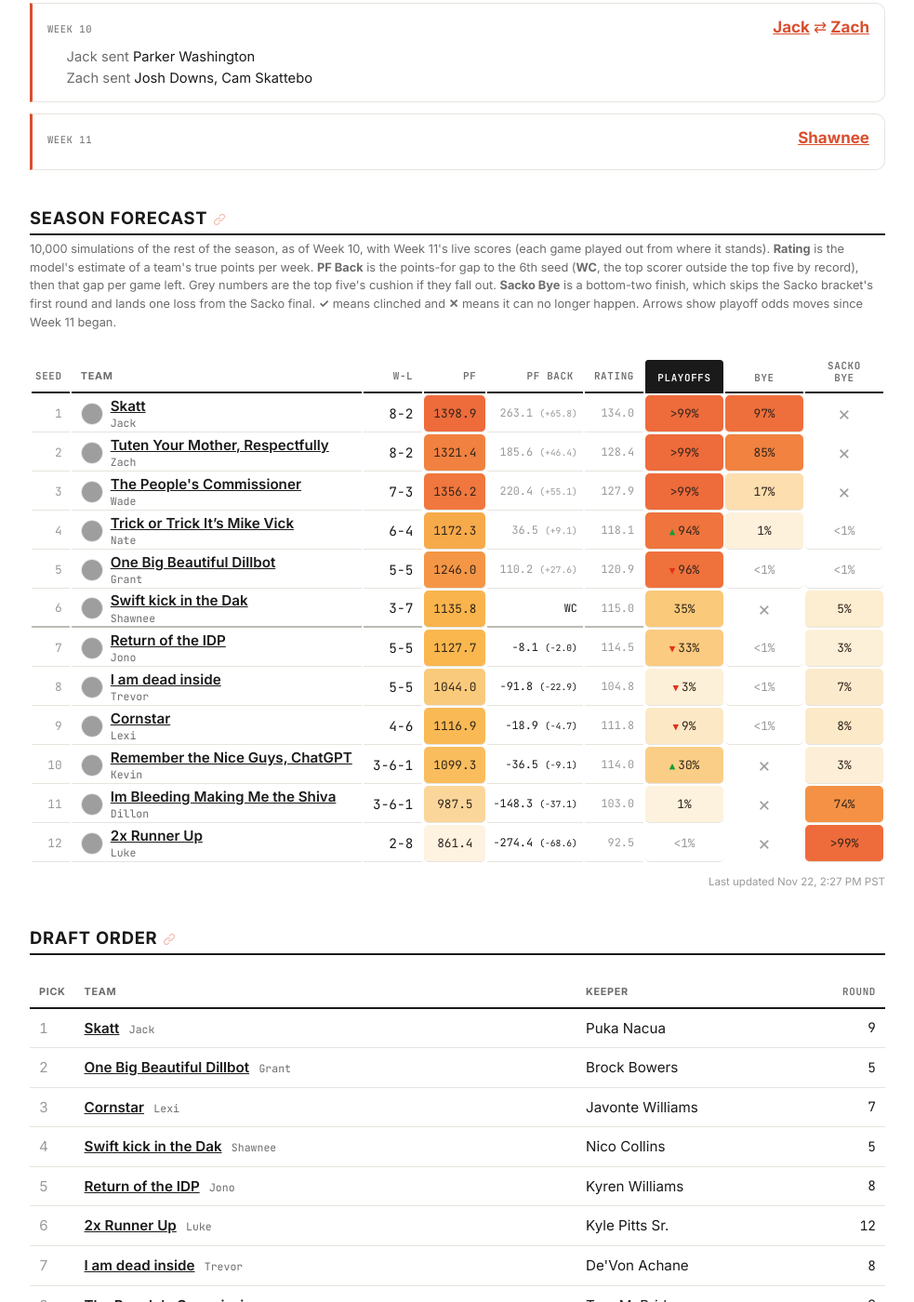
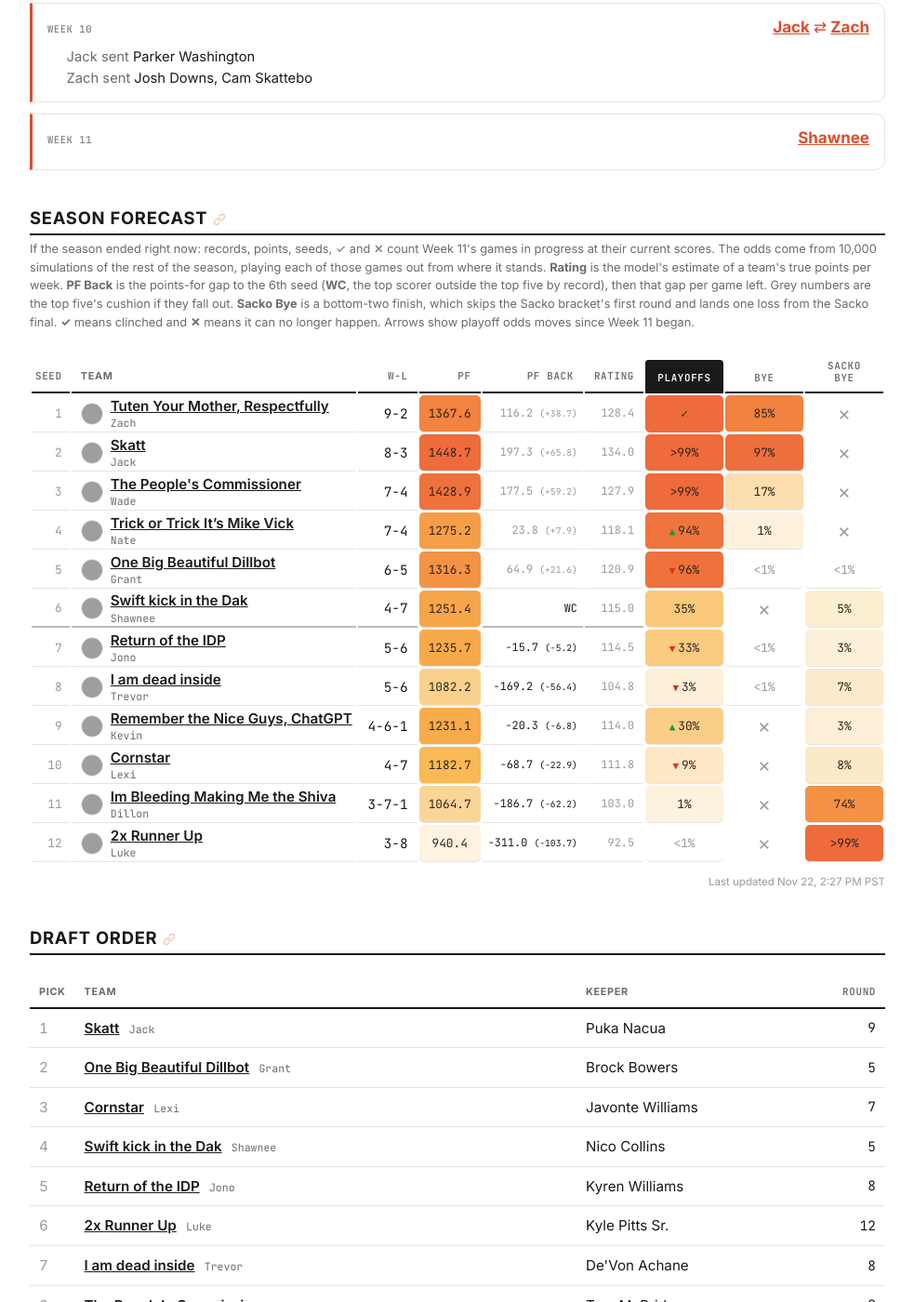
Before and after one commit to dillondrenzek/no-love-in-the-league, a Jekyll site: the page built from docs/seasons/2026.md, in a window 1280 px wide and 1400 px high, scrolled down 2074 px. Shown: the whole window at 93% size, without its empty margins (148-1131 px from the left). Built offline with Jekyll 4.4.1, drawn with Linux system fonts in a browser that asks for light colours; grey boxes are pictures that could not be loaded.

Commit message:
show the forecast (#98)

```diff
--- a/docs/_data/odds.yml
+++ b/docs/_data/odds.yml
@@ -1,15 +1,53 @@
 2026:
   as_of_week: 10
   live_week: 11
+  now_week: 11
   updated_at: Nov 22, 2:27 PM PST
   sims: 10000
   rows:
+  - fid: zachzoske
+    team: Tuten Your Mother, Respectfully
+    owner: Zach
+    logo: https://www.thedrawplay.com/wp-content/uploads/2021/08/Dolphins-3.png
+    record: 9-2
+    pf: '1367.6'
+    pf_color: '#f28341'
+    rating: 128.4
+    proj_wins: 10.7
+    cells:
+      sacko_bye:
+        text: ✕
+        title: Can't finish in the bottom two
+        color: '#ffffff'
+        dim: true
+        eliminated: true
+      playoffs:
+        text: ✓
+        title: Clinched
+        color: '#ee6b3b'
+        dim: false
+        clinched: true
+        trend: null
+      bye:
+        text: 85%
+        color: '#f18240'
+        dim: false
+    wc_gap:
+      text: 116.2 (+38.7)
+      total: '116.2'
+      ppg: (+38.7)
+      title: 'Top five by record. If it drops out: 116.2 PF ahead of the 6th seed
+        with 3 games left'
+      dim: true
+      gap: -38.7
+      pf_gap: -116.2
+    seed: 1
   - fid: jackperkins74
     team: Skatt
     owner: Jack
     logo: https://g.espncdn.com/lm-static/logo-packs/ffl/BoneHeads-ToddDetwiler/BoneHeads-07a.svg
-    record: 8-2
-    pf: '1398.9'
+    record: 8-3
+    pf: '1448.7'
     pf_color: '#ee6b3b'
     rating: 134.0
     proj_wins: 11.1
@@ -30,57 +68,22 @@
         color: '#ef6f3c'
         dim: false
     wc_gap:
-      text: 263.1 (+65.8)
-      total: '263.1'
+      text: 197.3 (+65.8)
+      total: '197.3'
       ppg: (+65.8)
-      title: 'Top five by record. If it drops out: 263.1 PF ahead of the 6th seed
-        with 4 games left'
+      title: 'Top five by record. If it drops out: 197.3 PF ahead of the 6th seed
+        with 3 games left'
       dim: true
       gap: -65.8
-      pf_gap: -263.1
-    seed: 1
-  - fid: zachzoske
-    team: Tuten Your Mother, Respectfully
-    owner: Zach
-    logo: https://www.thedrawplay.com/wp-content/uploads/2021/08/Dolphins-3.png
-    record: 8-2
-    pf: '1321.4'
-    pf_color: '#f18140'
-    rating: 128.4
-    proj_wins: 10.7
-    cells:
-      sacko_bye:
-        text: ✕
-        title: Can't finish in the bottom two
-        color: '#ffffff'
-        dim: true
-        eliminated: true
-      playoffs:
-        text: '>99%'
-        color: '#ee6b3b'
-        dim: false
-        trend: null
-      bye:
-        text: 85%
-        color: '#f18240'
-        dim: false
-    wc_gap:
-      text: 185.6 (+46.4)
-      total: '185.6'
-      ppg: (+46.4)
-      title: 'Top five by record. If it drops out: 185.6 PF ahead of the 6th seed
-        with 4 games left'
-      dim: true
-      gap: -46.4
-      pf_gap: -185.6
+      pf_gap: -197.3
     seed: 2
   - fid: sturmanator15
     team: The People's Commissioner
     owner: Wade
     logo: https://g.espncdn.com/lm-static/logo-packs/core/DIS_Avengers_EndGame/DIS_Avengers_EndGame_Thanos.svg
-    record: 7-3
-    pf: '1356.2'
-    pf_color: '#f0773e'
+    record: 7-4
+    pf: '1428.9'
+    pf_color: '#ef713c'
     rating: 127.9
     proj_wins: 9.3
     cells:
@@ -100,29 +103,31 @@
         color: '#fcdeaf'
         dim: false
     wc_gap:
-      text: 220.4 (+55.1)
-      total: '220.4'
-      ppg: (+55.1)
-      title: 'Top five by record. If it drops out: 220.4 PF ahead of the 6th seed
-        with 4 games left'
+      text: 177.5 (+59.2)
+      total: '177.5'
+      ppg: (+59.2)
+      title: 'Top five by record. If it drops out: 177.5 PF ahead of the 6th seed
+        with 3 games left'
       dim: true
-      gap: -55.1
-      pf_gap: -220.4
+      gap: -59.2
+      pf_gap: -177.5
     seed: 3
   - fid: whowonthelastsuperbowl
     team: Trick or Trick It’s Mike Vick
     owner: Nate
     logo: http://orig09.deviantart.net/9f0a/f/2009/034/b/b/michael_vick__pokemon_trainer_by_o12t14a86.jpg
-    record: 6-4
-    pf: '1172.3'
-    pf_color: '#f7aa4a'
+    record: 7-4
+    pf: '1275.2'
+    pf_color: '#f69e47'
     rating: 118.1
     proj_wins: 8.3
     cells:
       sacko_bye:
-        text: <1%
+        text: ✕
+        title: Can't finish in the bottom two
         color: '#ffffff'
         dim: true
+        eliminated: true
       playoffs:
         text: 94%
         color: '#ef743d'
@@ -135,22 +140,22 @@
         color: '#fdf1dc'
         dim: false
     wc_gap:
-      text: 36.5 (+9.1)
-      total: '36.5'
-      ppg: (+9.1)
-      title: 'Top five by record. If it drops out: 36.5 PF ahead of the 6th seed with
-        4 games left'
+      text: 23.8 (+7.9)
+      total: '23.8'
+      ppg: (+7.9)
+      title: 'Top five by record. If it drops out: 23.8 PF ahead of the 6th seed with
+        3 games left'
       dim: true
-      gap: -9.1
-      pf_gap: -36.5
+      gap: -7.9
+      pf_gap: -23.8
     seed: 4
   - fid: gganoom
     team: One Big Beautiful Dillbot
     owner: Grant
     logo: https://g.espncdn.com/lm-static/logo-packs/ffl/SmackTalk-LeoEspinosa/u_mad_bro-09.svg
-    record: 5-5
-    pf: '1246.0'
-    pf_color: '#f49645'
+    record: 6-5
+    pf: '1316.3'
+    pf_color: '#f49244'
     rating: 120.9
     proj_wins: 7.4
     cells:
@@ -170,22 +175,22 @@
         color: '#ffffff'
         dim: true
     wc_gap:
-      text: 110.2 (+27.6)
-      total: '110.2'
-      ppg: (+27.6)
-      title: 'Top five by record. If it drops out: 110.2 PF ahead of the 6th seed
-        with 4 games left'
+      text: 64.9 (+21.6)
+      total: '64.9'
+      ppg: (+21.6)
+      title: 'Top five by record. If it drops out: 64.9 PF ahead of the 6th seed with
+        3 games left'
       dim: true
-      gap: -27.6
-      pf_gap: -110.2
+      gap: -21.6
+      pf_gap: -64.9
     seed: 5
   - fid: shawne2520997
     team: Swift kick in the Dak
     owner: Shawnee
     logo: https://g.espncdn.com/lm-static/logo-packs/ffl/Talent-ChipWass/talent-russini_2.svg
-    record: 3-7
-    pf: '1135.8'
-    pf_color: '#f9b44d'
+    record: 4-7
+    pf: '1251.4'
+    pf_color: '#f7a549'
     rating: 115.0
     proj_wins: 5.9
     cells:
@@ -215,9 +220,9 @@
     team: Return of the IDP
     owner: Jono
     logo: http://a.espncdn.com/photo/2012/0907/simmons_iliustration_g_mp_640.jpg
-    record: 5-5
-    pf: '1127.7'
-    pf_color: '#f9b74e'
+    record: 5-6
+    pf: '1235.7'
+    pf_color: '#f7aa4a'
     rating: 114.5
     proj_wins: 6.4
     cells:
@@ -237,21 +242,21 @@
         color: '#ffffff'
         dim: true
     wc_gap:
-      text: −8.1 (−2.0)
-      total: −8.1
-      ppg: (−2.0)
-      title: 8.1 PF behind the 6th seed with 4 games left
+      text: −15.7 (−5.2)
+      total: −15.7
+      ppg: (−5.2)
+      title: 15.7 PF behind the 6th seed with 3 games left
       dim: false
-      gap: 2.0
-      pf_gap: 8.1
+      gap: 5.2
+      pf_gap: 15.7
     seed: 7
   - fid: purpsworth
     team: I am dead inside
     owner: Trevor
     logo: https://i.pinimg.com/564x/0b/e6/03/0be603a7f804d6d4b34b6f09510859ce.jpg
-    record: 5-5
-    pf: '1044.0'
-    pf_color: '#faca7c'
+    record: 5-6
+    pf: '1082.2'
+    pf_color: '#fbd18e'
     rating: 104.8
     proj_wins: 5.9
     cells:
@@ -271,55 +276,21 @@
         color: '#ffffff'
         dim: true
     wc_gap:
-      text: −91.8 (−22.9)
-      total: −91.8
-      ppg: (−22.9)
-      title: 91.8 PF behind the 6th seed with 4 games left
+      text: −169.2 (−56.4)
+      total: −169.2
+      ppg: (−56.4)
+      title: 169.2 PF behind the 6th seed with 3 games left
       dim: false
-      gap: 22.9
-      pf_gap: 91.8
+      gap: 56.4
+      pf_gap: 169.2
     seed: 8
-  - fid: alexandra
-    team: Cornstar
-    owner: Lexi
-    logo: https://g.espncdn.com/lm-static/logo-packs/ffl/MickeyAndDonald-Disney/Disney-03.svg
-    record: 4-6
-    pf: '1116.9'
-    pf_color: '#f9b954'
-    rating: 111.8
-    proj_wins: 6.0
-    cells:
-      sacko_bye:
-        text: 8%
-        color: '#fce9c8'
-        dim: false
-      playoffs:
-        text: 9%
-        color: '#fce8c5'
-        dim: false
-        trend:
-          dir: down
-          text: ▼11
-      bye:
-        text: <1%
-        color: '#ffffff'
-        dim: true
-    wc_gap:
-      text: −18.9 (−4.7)
-      total: −18.9
-      ppg: (−4.7)
-      title: 18.9 PF behind the 6th seed with 4 games left
-      dim: false
-      gap: 4.7
-      pf_gap: 18.9
-    seed: 9
   - fid: kevbots22
     team: Remember the Nice Guys, ChatGPT
     owner: Kevin
     logo: http://news.images.itv.com/image/file/662476/stream_img.jpg
-    record: 3-6-1
-    pf: '1099.3'
-    pf_color: '#f9bd5e'
+    record: 4-6-1
+    pf: '1231.1'
+    pf_color: '#f7ab4a'
     rating: 114.0
     proj_wins: 5.9
     cells:
@@ -341,21 +312,57 @@
         dim: true
         eliminated: true
     wc_gap:
-      text: −36.5 (−9.1)
-      total: −36.5
-      ppg: (−9.1)
-      title: 36.5 PF behind the 6th seed with 4 games left
+      text: −20.3 (−6.8)
+      total: −20.3
+      ppg: (−6.8)
+      title: 20.3 PF behind the 6th seed with 3 games left
       dim: false
-      gap: 9.1
-      pf_gap: 36.5
+      gap: 6.8
+      pf_gap: 20.3
+    seed: 9
+  - fid: alexandra
+    team: Cornstar
+    owner: Lexi
+    logo: https://g.espncdn.com/lm-static/logo-packs/ffl/MickeyAndDonald-Disney/Disney-03.svg
+    record: 4-7
+    pf: '1182.7'
+    pf_color: '#f9b954'
+    rating: 111.8
+    proj_wins: 6.0
+    cells:
+      sacko_bye:
+        text: 8%
+        color: '#fce9c8'
+        dim: false
+      playoffs:
+        text: 9%
+        color: '#fce8c5'
+        dim: false
+        trend:
+          dir: down
+          text: ▼11
+      bye:
+        text: ✕
+        title: Can't finish in the top two
+        color: '#ffffff'
+        dim: true
+        eliminated: true
+    wc_gap:
+      text: −68.7 (−22.9)
+      total: −68.7
+      ppg: (−22.9)
+      title: 68.7 PF behind the 6th seed with 3 games left
+      dim: false
+      gap: 22.9
+      pf_gap: 68.7
     seed: 10
   - fid: theoceanpulse
     team: Im Bleeding Making Me the Shiva
     owner: Dillon
     logo: https://mystique-api.fantasy.espn.com/apis/v1/domains/lm/images/7062ab60-dd9b-11f1-8902-81b7ea60f4aa
-    record: 3-6-1
-    pf: '987.5'
-    pf_color: '#fbd69b'
+    record: 3-7-1
+    pf: '1064.7'
+    pf_color: '#fbd598'
     rating: 103.0
     proj_wins: 4.4
     cells:
@@ -375,20 +382,20 @@
         dim: true
         eliminated: true
     wc_gap:
-      text: −148.3 (−37.1)
-      total: −148.3
-      ppg: (−37.1)
-      title: 148.3 PF behind the 6th seed with 4 games left
+      text: −186.7 (−62.2)
+      total: −186.7
+      ppg: (−62.2)
+      title: 186.7 PF behind the 6th seed with 3 games left
       dim: false
-      gap: 37.1
-      pf_gap: 148.3
+      gap: 62.2
+      pf_gap: 186.7
     seed: 11
   - fid: lukstein
     team: 2x Runner Up
     owner: Luke
     logo: https://g.espncdn.com/s/ffllm/logos/TeamMascots-RobbHarskamp/Team_Mascots-08.svg
-    record: 2-8
-    pf: '861.4'
+    record: 3-8
+    pf: '940.4'
     pf_color: '#fdf3e0'
     rating: 92.5
     proj_wins: 2.6
@@ -409,13 +416,13 @@
         dim: true
         eliminated: true
     wc_gap:
-      text: −274.4 (−68.6)
-      total: −274.4
-      ppg: (−68.6)
-      title: 274.4 PF behind the 6th seed with 4 games left
+      text: −311.0 (−103.7)
+      total: −311.0
+      ppg: (−103.7)
+      title: 311.0 PF behind the 6th seed with 3 games left
       dim: false
-      gap: 68.6
-      pf_gap: 274.4
+      gap: 103.7
+      pf_gap: 311.0
     seed: 12
   settled_rows:
   - fid: jackperkins74
--- a/docs/_includes/sections/season/forecast.html
+++ b/docs/_includes/sections/season/forecast.html
@@ -20,7 +20,7 @@ page) don't carry it, so they show just Playoffs and Bye. {%- endcomment -%}
 {%- endif -%}
 <section class="season-section" id="forecast">
 <h2>{{ include.title | default: "Season Forecast" }}</h2>
-<p class="forecast__note">{{ f.sims | divided_by: 1000 }},000 simulations of the rest of the season, as of Week {{ f.as_of_week }}{% if f.live_week %}, with Week {{ f.live_week }}'s live scores (each game played out from where it stands){% endif %}. <strong>Rating</strong> is the model's estimate of a team's true points per week. {% if show_gap %}<strong>PF Back</strong> is the points-for gap to the 6th seed (<strong>WC</strong>, the top scorer outside the top five by record), then that gap per game left. Grey numbers are the top five's cushion if they fall out. {% endif %}{% if show_sacko_bye %}<strong>Sacko Bye</strong> is a bottom-two finish, which skips the Sacko bracket's first round and lands one loss from the Sacko final. {% endif %}<strong>✓</strong> means clinched and <strong>✕</strong> means it can no longer happen. Arrows show playoff odds moves since {% if include.frozen %}the week before{% elsif f.live_week %}Week {{ f.live_week }} began{% else %}last week{% endif %}.{% if include.frozen %} Frozen as it stood at the time.{% endif %}</p>
+<p class="forecast__note">{% if f.now_week %}If the season ended right now: records, points, seeds, ✓ and ✕ count Week {{ f.now_week }}'s games in progress at their current scores. The odds come from {{ f.sims | divided_by: 1000 }},000 simulations of the rest of the season{% if f.live_week %}, playing each of those games out from where it stands{% endif %}.{% else %}{{ f.sims | divided_by: 1000 }},000 simulations of the rest of the season, as of Week {{ f.as_of_week }}.{% endif %} <strong>Rating</strong> is the model's estimate of a team's true points per week. {% if show_gap %}<strong>PF Back</strong> is the points-for gap to the 6th seed (<strong>WC</strong>, the top scorer outside the top five by record), then that gap per game left. Grey numbers are the top five's cushion if they fall out. {% endif %}{% if show_sacko_bye %}<strong>Sacko Bye</strong> is a bottom-two finish, which skips the Sacko bracket's first round and lands one loss from the Sacko final. {% endif %}<strong>✓</strong> means clinched and <strong>✕</strong> means it can no longer happen. Arrows show playoff odds moves since {% if include.frozen %}the week before{% elsif f.live_week %}Week {{ f.live_week }} began{% else %}last week{% endif %}.{% if include.frozen %} Frozen as it stood at the time.{% endif %}</p>
 <div class="table-scroll">
 <table class="forecast">
   <thead>
```
Also changed, not shown: scripts/generate_odds.py (+12 -6 lines), 2 other files.
